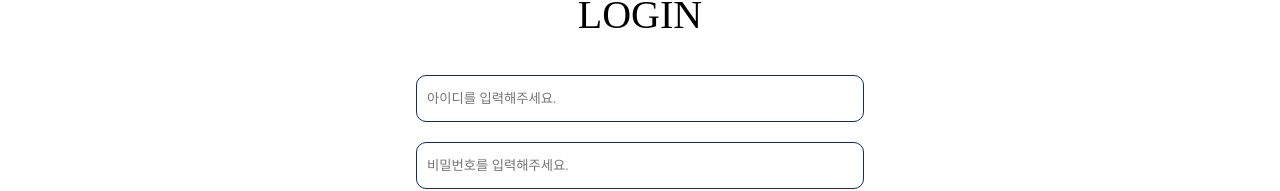
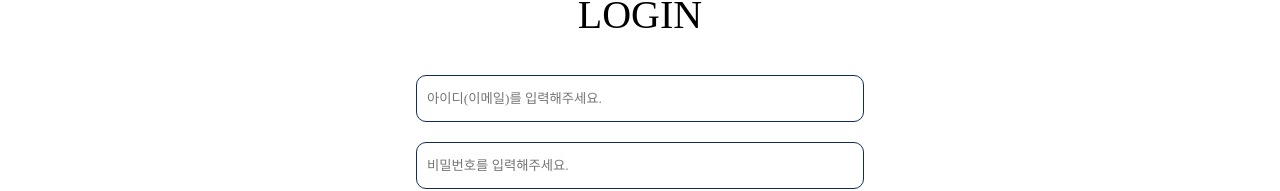
Before and after one commit to Heesu01/EngNews, a React (Create React App) app: page /auth/login in a window 1280 px wide. Shown: the part 275-466 px from the top of the page. Built offline with nearby package versions, Linux system fonts and the light colour scheme; no server answers; a web font is replaced by a local one.

Commit message:
fix: 로그인, 회원가입 유효성 검사 수정

```diff
--- a/src/pages/Login.js
+++ b/src/pages/Login.js
@@ -1,4 +1,4 @@
-import React from "react";
+import React, { useState } from "react";
 import { useForm } from "react-hook-form";
 import { useNavigate } from "react-router-dom";
 import Button from "../components/Button";
@@ -9,6 +9,7 @@ import { login } from "../api/AuthApi";
 
 const Login = ({ setIsLoggedIn }) => {
   const navigate = useNavigate();
+  const [isLoading, setIsLoading] = useState(false);
   const {
     register,
     handleSubmit,
@@ -17,6 +18,7 @@ const Login = ({ setIsLoggedIn }) => {
 
   const onSubmit = async (data) => {
     try {
+      setIsLoading(true);
       const response = await login({ email: data.id, password: data.password });
       console.log("로그인 성공:", response);
       localStorage.setItem("isLoggedIn", "true");
@@ -25,6 +27,8 @@ const Login = ({ setIsLoggedIn }) => {
     } catch (error) {
       console.error("로그인 실패:", error);
       alert(error.message || "로그인에 실패했습니다.");
+    } finally {
+      setIsLoading(false);
     }
   };
 
@@ -35,16 +39,12 @@ const Login = ({ setIsLoggedIn }) => {
       <LoginBox onSubmit={handleSubmit(onSubmit)}>
         <InputContainer>
           <InputFilled
-            placeholder="아이디를 입력해주세요."
+            placeholder="아이디(이메일)를 입력해주세요."
             register={register("id", {
-              required: "아이디를 입력해주세요.",
-              minLength: {
-                value: 5,
-                message: "아이디는 최소 5자 이상이어야 합니다.",
-              },
-              maxLength: {
-                value: 15,
-                message: "아이디는 최대 15자 이하이어야 합니다.",
+              required: "이메일을 입력해주세요.",
+              pattern: {
+                value: /^[^\s@]+@[^\s@]+\.[^\s@]+$/,
+                message: "유효한 이메일 형식을 입력해주세요.",
               },
             })}
           />
@@ -65,8 +65,8 @@ const Login = ({ setIsLoggedIn }) => {
                 message: "비밀번호는 최대 20자 이하이어야 합니다.",
               },
               pattern: {
-                value: /^(?=.*[a-zA-Z])(?=.*[!@#$%^&*])/,
-                message: "비밀번호는 영어와 기호를 포함해야 합니다.",
+                value: /^(?=.*[a-zA-Z])(?=.*\d)(?=.*[!@#$%^&*])/,
+                message: "비밀번호는 영어, 숫자, 기호를 포함해야 합니다.",
               },
             })}
           />
@@ -74,7 +74,9 @@ const Login = ({ setIsLoggedIn }) => {
             <ErrorMessage>{errors.password.message}</ErrorMessage>
           )}
         </InputContainer>
-        <Button type="submit">로그인</Button>
+        <Button type="submit" disabled={isLoading}>
+          {isLoading ? "로그인 중..." : "로그인"}
+        </Button>
         <TextBox>
           계정이 없으신가요?{" "}
           <span onClick={() => navigate("/auth/signup")}>회원가입</span>
--- a/src/pages/SignUp.js
+++ b/src/pages/SignUp.js
@@ -41,16 +41,20 @@ const SignUp = () => {
       <SignupBox onSubmit={handleSubmit(onSubmit)}>
         <InputContainer>
           <InputFilled
-            placeholder="아이디를 입력해주세요."
+            placeholder="이메일을 입력해주세요."
             register={register("id", {
-              required: "아이디를 입력해주세요.",
+              required: "이메일을 입력해주세요.",
               minLength: {
-                value: 5,
-                message: "아이디는 최소 5자 이상이어야 합니다.",
+                value: 1,
+                message: "아이디는 최소 1자 이상이어야 합니다.",
               },
               maxLength: {
-                value: 15,
-                message: "아이디는 최대 15자 이하이어야 합니다.",
+                value: 30,
+                message: "아이디는 최대 30자 이하이어야 합니다.",
+              },
+              pattern: {
+                value: /^[^\s@]+@[^\s@]+\.[^\s@]+$/,
+                message: "유효한 이메일 형식을 입력해주세요.",
               },
             })}
           />
@@ -71,8 +75,8 @@ const SignUp = () => {
                 message: "비밀번호는 최대 20자 이하이어야 합니다.",
               },
               pattern: {
-                value: /^(?=.*[a-zA-Z])(?=.*[!@#$%^&*])/,
-                message: "비밀번호는 영어와 기호를 포함해야 합니다.",
+                value: /^(?=.*[a-zA-Z])(?=.*\d)(?=.*[!@#$%^&*])/,
+                message: "비밀번호는 영어, 숫자, 기호를 포함해야 합니다.",
               },
             })}
           />
```
